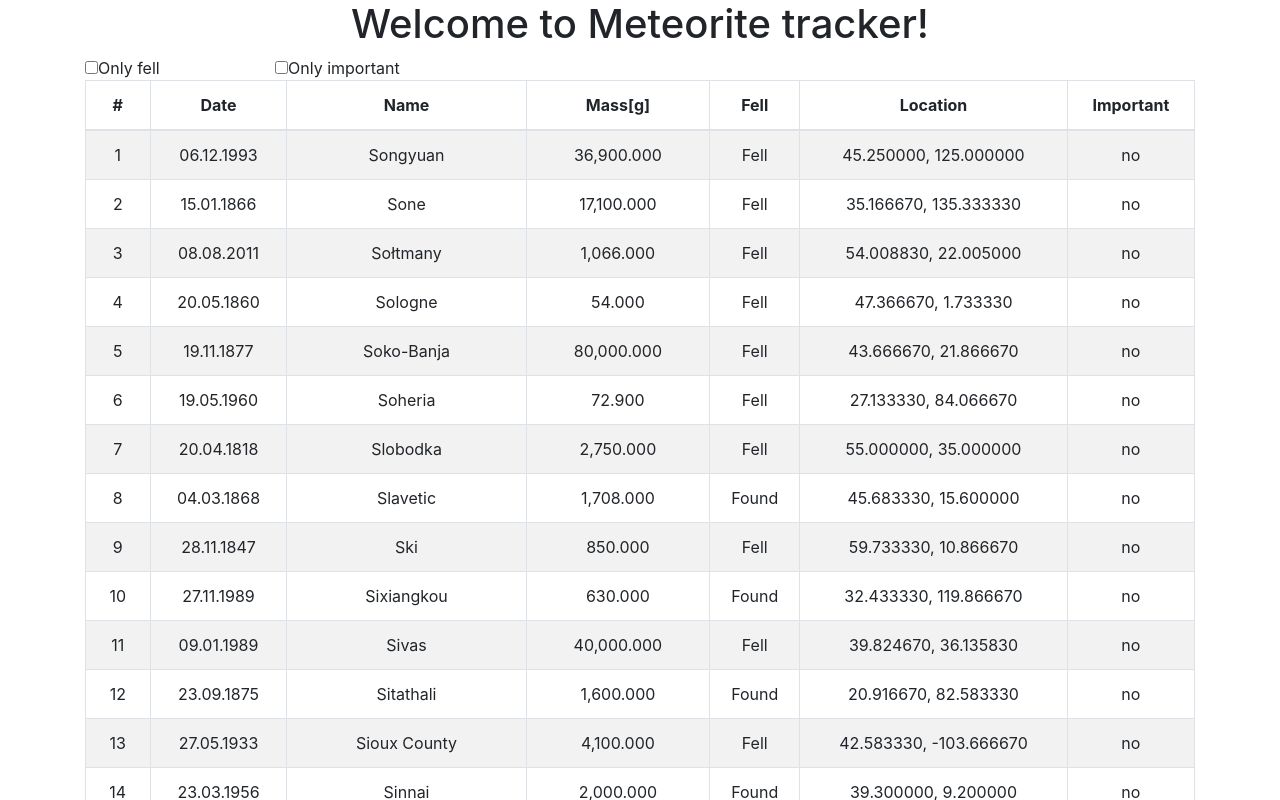
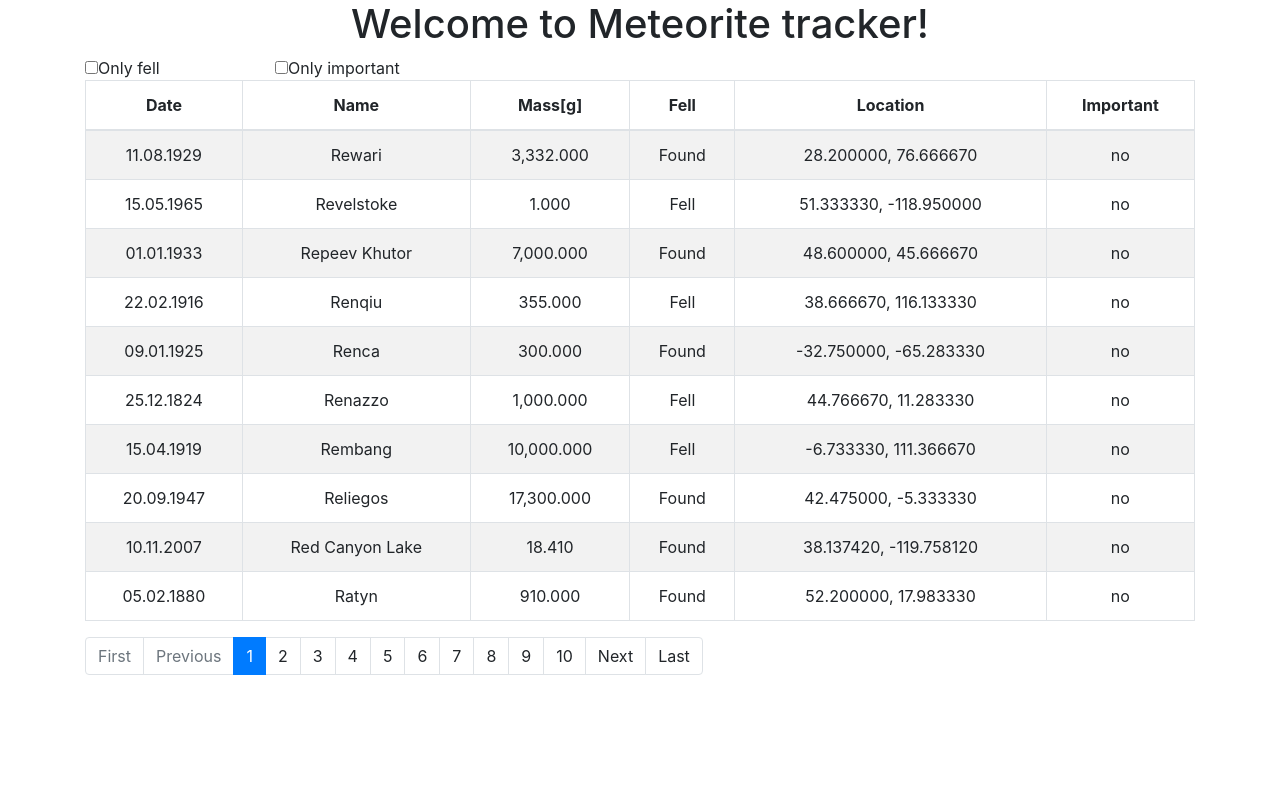
Before and after one commit to winsentoOtto/winsentoOtto.github.io, an Angular app in the folder Angular/angular-meteorite-tracker/: page / in a window 1280 px wide. Shown: the top 800 px of the page. Built offline with nearby package versions, Linux system fonts and the light colour scheme.

Commit message:
pagination finished

```diff
--- a/Angular/angular-meteorite-tracker/src/app/dashboard/dashboard.component.html
+++ b/Angular/angular-meteorite-tracker/src/app/dashboard/dashboard.component.html
@@ -3,7 +3,6 @@
   <table class="table table-striped table-bordered">
     <thead>
       <tr>
-        <th>#</th>
         <th class="clickable" (click)="sortColumn('date');">Date</th>
         <th class="clickable" (click)="sortColumn('name');">Name</th>
         <th class="clickable" (click)="sortColumn('mass');">Mass[g]</th>
@@ -13,8 +12,7 @@
       </tr>
     </thead>
     <tbody>
-      <tr *ngFor="let meteorite of meteoritesList | sortingMeteorites:path:order; let i = index">
-        <td>{{ i+1 }}</td>
+      <tr *ngFor="let meteorite of pagedItems | sortingMeteorites:path:order">
         <td>{{ meteorite.date | date:"dd.MM.yyyy" }}</td>
         <td>{{ meteorite.name }}</td>
         <td>{{ meteorite.mass | number:"1.3-3" }}</td>
@@ -49,20 +47,20 @@
     </ul> -->
     <!-- pager -->
     <ul *ngIf="pager.pages && pager.pages.length" class="pagination">
-      <li [ngClass]="{disabled:pager.currentPage === 1}">
-        <a (click)="setPage(1)">First</a>
+      <li class="page-item" [ngClass]="{disabled:pager.currentPage === 1}">
+        <a class="page-link" (click)="setPage(1)">First</a>
       </li>
-      <li [ngClass]="{disabled:pager.currentPage === 1}">
-        <a (click)="setPage(pager.currentPage - 1)">Previous</a>
+      <li class="page-item" [ngClass]="{disabled:pager.currentPage === 1}">
+        <a class="page-link" (click)="setPage(pager.currentPage - 1)">Previous</a>
       </li>
-      <li *ngFor="let page of pager.pages" [ngClass]="{active:pager.currentPage === page}">
-        <a (click)="setPage(page)">{{page}}</a>
+      <li class="page-item" *ngFor="let page of pager.pages" [ngClass]="{active:pager.currentPage === page}">
+        <a class="page-link" (click)="setPage(page)">{{page}}</a>
       </li>
-      <li [ngClass]="{disabled:pager.currentPage === pager.totalPages}">
-        <a (click)="setPage(pager.currentPage + 1)">Next</a>
+      <li class="page-item" [ngClass]="{disabled:pager.currentPage === pager.totalPages}">
+        <a class="page-link" (click)="setPage(pager.currentPage + 1)">Next</a>
       </li>
-      <li [ngClass]="{disabled:pager.currentPage === pager.totalPages}">
-        <a (click)="setPage(pager.totalPages)">Last</a>
+      <li class="page-item" [ngClass]="{disabled:pager.currentPage === pager.totalPages}">
+        <a class="page-link" (click)="setPage(pager.totalPages)">Last</a>
       </li>
     </ul>
   </nav>
--- a/Angular/angular-meteorite-tracker/src/app/dashboard/dashboard.component.ts
+++ b/Angular/angular-meteorite-tracker/src/app/dashboard/dashboard.component.ts
@@ -29,10 +29,13 @@ export class DashboardComponent implements OnInit {
   ngOnInit() {
     this._meteoriteService
       .getMeteorites()
-      .subscribe(data => (this.meteoritesList = data));
+      .subscribe(data => {
+        this.meteoritesList = data;
 
-    // initialize to page 1
-    this.setPage(1);
+        // initialize to page 1
+        this.setPage(1);
+      });
+
   };
 
   sortColumn(prop: string) {
```
